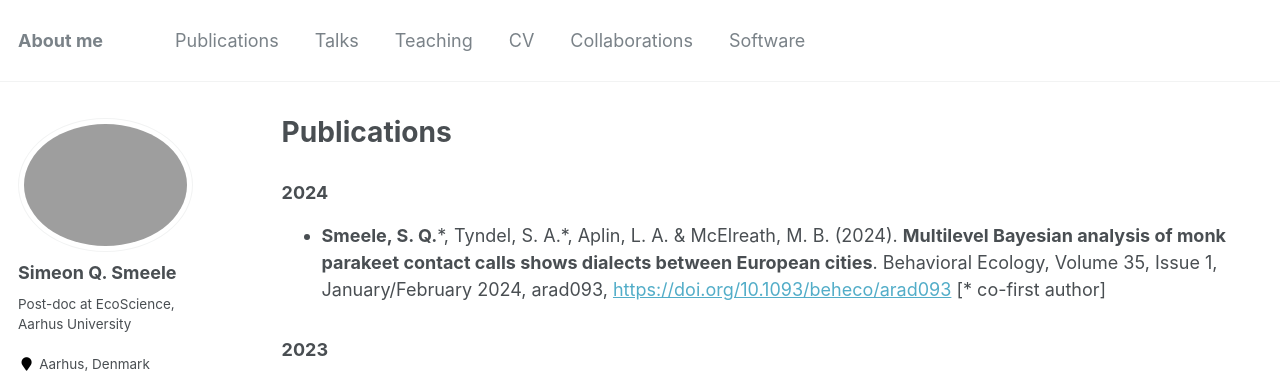
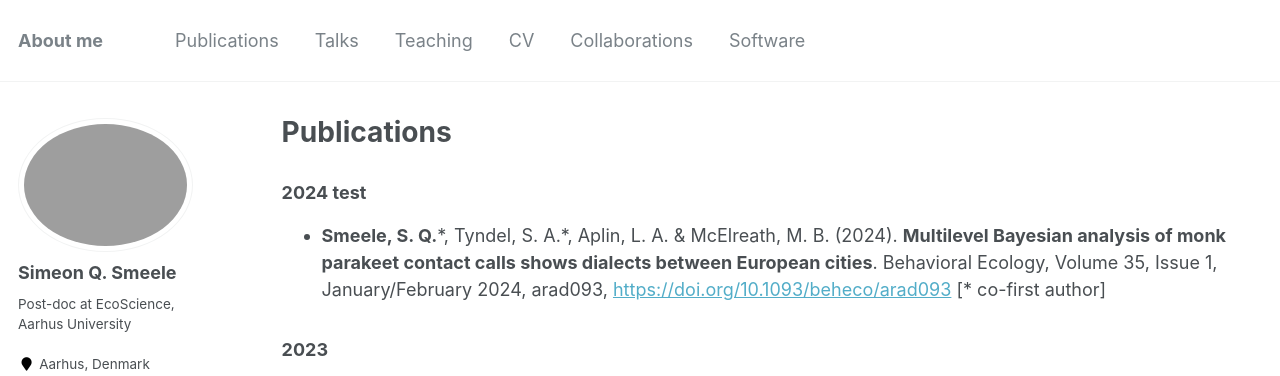
Before and after one commit to simeonqs/simeonqs.github.io, a Jekyll site: the page built from _pages/publications.md, in a window 1280 px wide and 900 px high. Shown: the top 376 px of the window. Built offline with Jekyll 4.4.1, drawn with Linux system fonts in a browser that asks for light colours; some web fonts are replaced; comment, search, counter and statistics services are not loaded.

```diff
--- a/_pages/publications.md
+++ b/_pages/publications.md
@@ -7,7 +7,7 @@ author_profile: true
 
 <script type='text/javascript' src='https://d1bxh8uas1mnw7.cloudfront.net/assets/embed.js'></script>
 
-### 2024
+### 2024 test
 
 - **Smeele, S. Q.**\*, Tyndel, S. A.\*, Aplin, L. A. & McElreath, M. B. (2024). **Multilevel Bayesian analysis of monk parakeet contact calls shows dialects between European cities**. Behavioral Ecology, Volume 35, Issue 1, January/February 2024, arad093, <https://doi.org/10.1093/beheco/arad093> [\* co-first author]
   <div class='altmetric-embed' data-doi='10.1093/beheco/arad093'></div>
```
